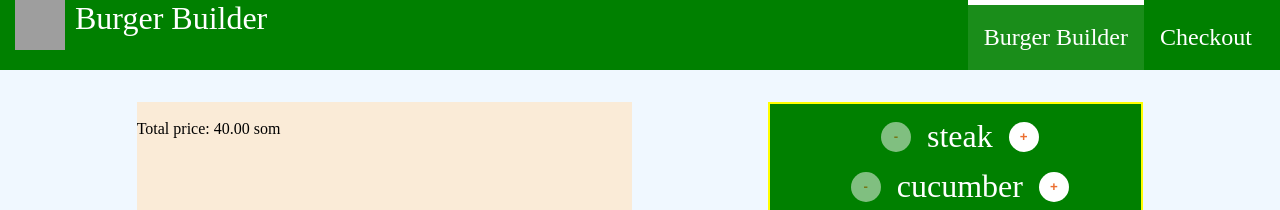
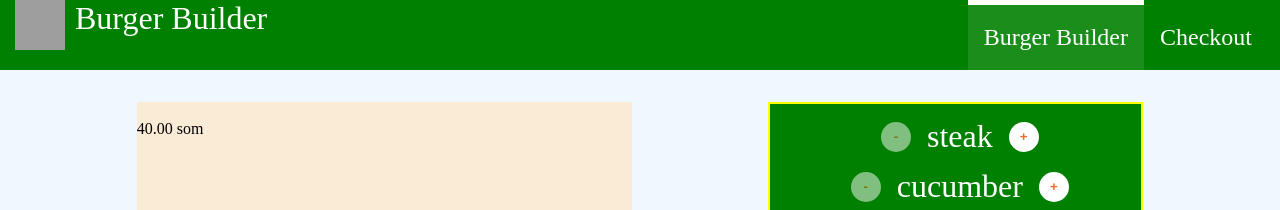
Before and after one commit to Azimbai03/burger-builder, a React (Create React App) app: page / in a window 1280 px wide. Shown: the top 210 px of the page. Built offline with nearby package versions, Linux system fonts and the light colour scheme; grey boxes are pictures that could not be loaded.

Commit message:
added to assets

```diff
--- a/src/components/BurgerBuilder/BurgerKit/BurgerKit.js
+++ b/src/components/BurgerBuilder/BurgerKit/BurgerKit.js
@@ -15,7 +15,7 @@ Object.keys(ingredients).forEach((type) => {
     <div className={classes.BurgerKit}>
       <div className={classes.bento}>{ingredientsOutput}</div>
       <br/>
-      <div className={classes.price}>Total price: {price.toFixed(2)} som</div>
+      <div className={classes.price}>{price.toFixed(2)} som</div>
     </div>
   );
 };
```
